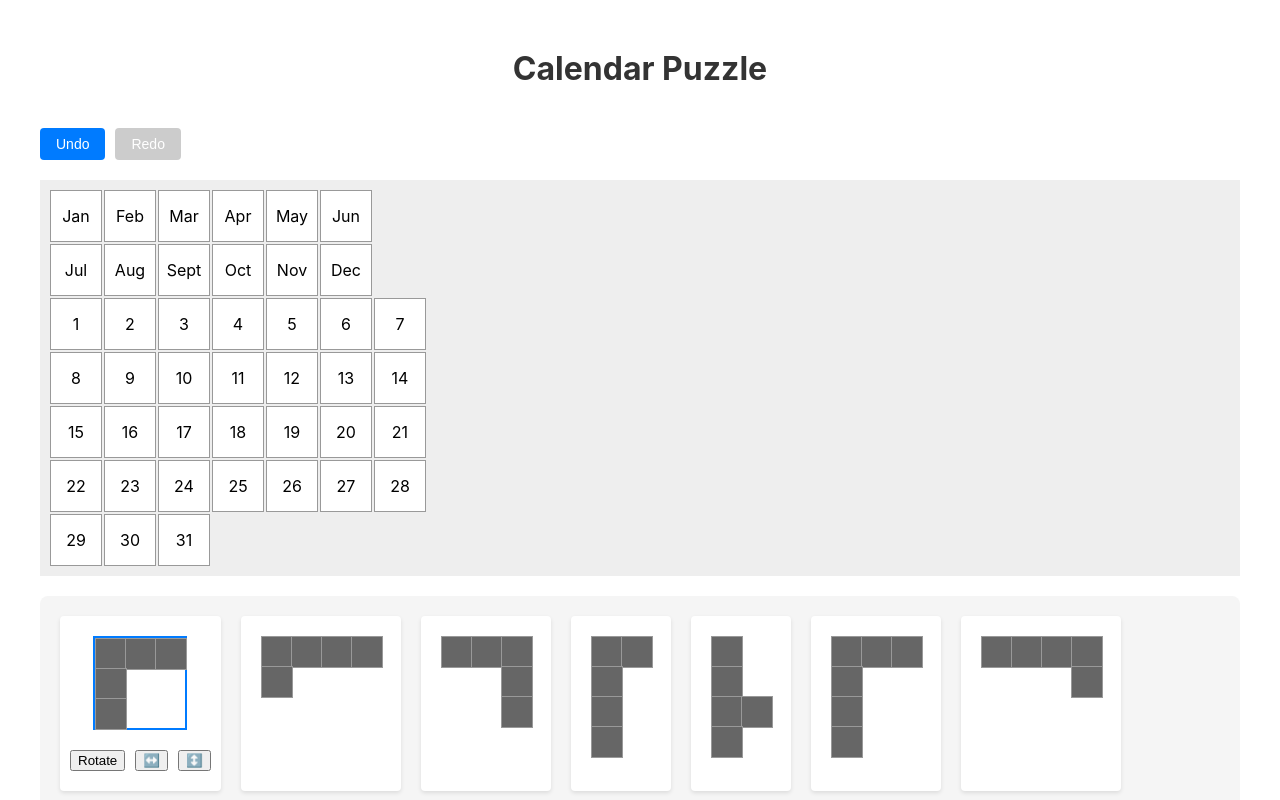
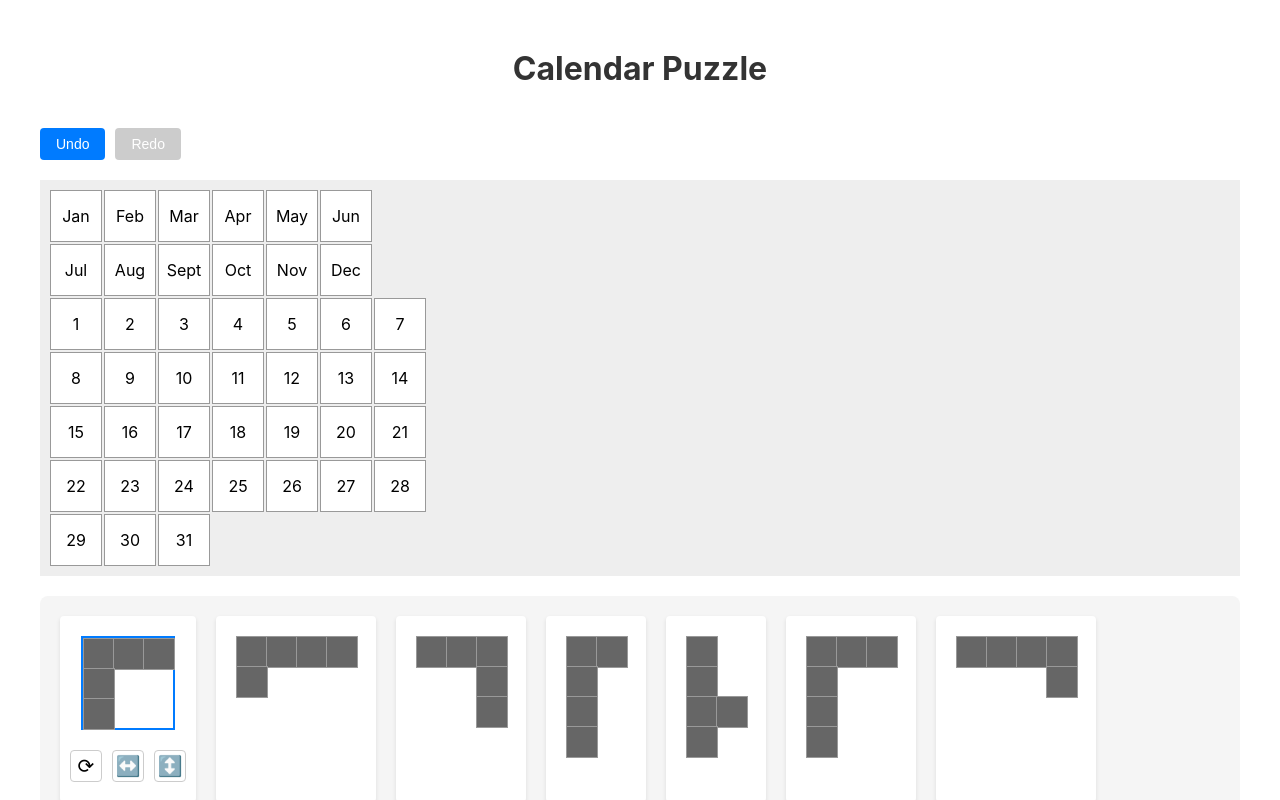
Before and after one commit to yoavain/calendar-puzzle, a React (Create React App) app: page / in a window 1280 px wide. Both pictures are taken after a click on the element 125 px from the left and 681 px from the top of the page. Shown: the top 800 px of the page. Built offline with nearby package versions, Linux system fonts and the light colour scheme.

Commit message:
change rotate icon

```diff
--- a/src/components/PieceControls.tsx
+++ b/src/components/PieceControls.tsx
@@ -11,7 +11,7 @@ interface PieceControlsProps {
 const PieceControls: React.FC<PieceControlsProps> = ({ piece, onRotate, onFlipH, onFlipV }) => {
     return (
         <div className="piece-controls">
-            <button onClick={onRotate}>Rotate</button>
+            <button onClick={onRotate}>⟳</button>
             <button onClick={onFlipH}>↔️</button>
             <button onClick={onFlipV}>↕️</button>
         </div>
--- a/src/styles/styles.css
+++ b/src/styles/styles.css
@@ -131,3 +131,26 @@ h1 {
     cursor: not-allowed;
     color: #ccc;
 }
+
+.piece-controls button {
+    width: 32px;
+    height: 32px;
+    font-size: 20px;
+    display: flex;
+    align-items: center;
+    justify-content: center;
+    border: 1px solid #ccc;
+    border-radius: 4px;
+    background: white;
+    cursor: pointer;
+    transition: all 0.2s;
+}
+
+.piece-controls button:hover {
+    background: #f0f0f0;
+    border-color: #999;
+}
+
+.piece-controls button:active {
+    background: #e0e0e0;
+}
```
